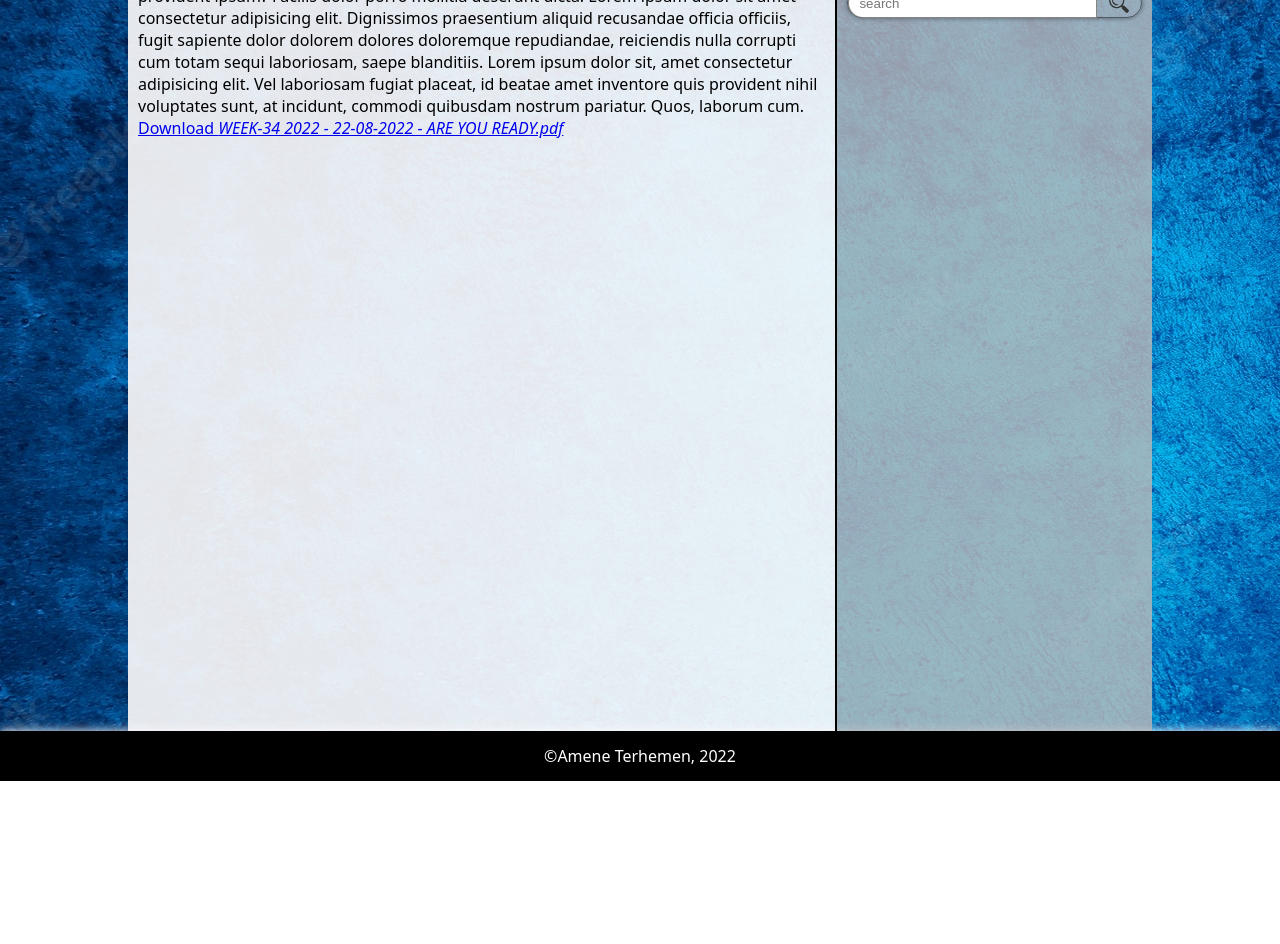
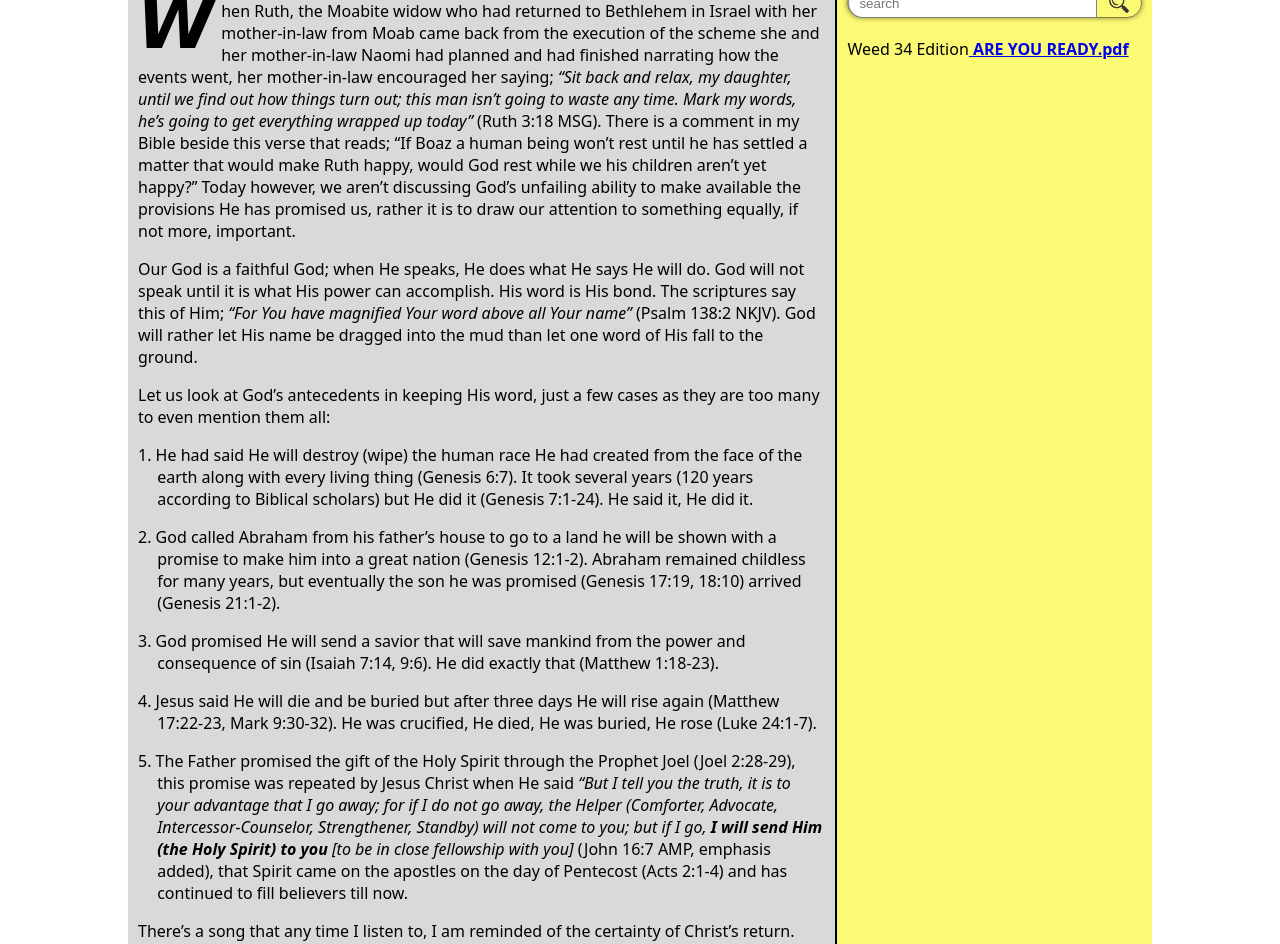
Before and after one commit to Ameneterh/starlight-online, a plain HTML site: page index.html in a window 1280 px wide. Shown: the part 130-1074 px from the top of the page. Before the commit the page ends 911 px from the top, so only its background shows below. Drawn offline with Linux system fonts and the light colour scheme.

Commit message:
Made changes to index.html and styles.css

```diff
--- a/index.html
+++ b/index.html
@@ -41,10 +41,39 @@
         </header>
 
         <main>
-            <div id="content">Lorem ipsum dolor, sit amet consectetur adipisicing elit. Nostrum incidunt corporis perspiciatis distinctio? Doloribus libero natus dolor impedit facilis, a qui assumenda provident ipsum? Facilis dolor porro mollitia deserunt dicta. Lorem ipsum dolor sit amet consectetur adipisicing elit. Dignissimos praesentium aliquid recusandae officia officiis, fugit sapiente dolor dolorem dolores doloremque repudiandae, reiciendis nulla corrupti cum totam sequi laboriosam, saepe blanditiis. Lorem ipsum dolor sit, amet consectetur adipisicing elit. Vel laboriosam fugiat placeat, id beatae amet inventore quis provident nihil voluptates sunt, at incidunt, commodi quibusdam nostrum pariatur. Quos, laborum cum.
-                <p>
-                    <a href="/downloads/WEEK-34 2022 - 22-08-2022 - ARE YOU READY.pdf" download>Download <em>WEEK-34 2022 - 22-08-2022 - ARE YOU READY.pdf</em></a>
-                </p>
+            <div id="content">
+                <h1>Are you ready?</h1>
+<p><span class="drop-cap"><i>W</i></span>hen Ruth, the Moabite widow who had returned to Bethlehem in Israel with her mother-in-law from Moab came back from the execution of the scheme she and her mother-in-law Naomi had planned and had finished narrating how the events went, her mother-in-law encouraged her saying; <i>“Sit back and relax, my daughter, until we find out how things turn out; this man isn’t going to waste any time. Mark my words, he’s going to get everything wrapped up today”</i> (Ruth 3:18 MSG). There is a comment in my Bible beside this verse that reads; “If Boaz a human being won’t rest until he has settled a matter that would make Ruth happy, would God rest while we his children aren’t yet happy?” Today however, we aren’t discussing God’s unfailing ability to make available the provisions He has promised us, rather it is to draw our attention to something equally, if not more, important.</p>
+
+<p>Our God is a faithful God; when He speaks, He does what He says He will do. God will not speak until it is what His power can accomplish. His word is His bond. The scriptures say this of Him; <i>“For You have magnified Your word above all Your name” </i>(Psalm 138:2 NKJV). God will rather let His name be dragged into the mud than let one word of His fall to the ground.</p>
+
+<p>Let us look at God’s antecedents in keeping His word, just a few cases as they are too many to even mention them all:</p>
+<ol>
+<li>He had said He will destroy (wipe) the human race He had created from the face of the earth along with every living thing (Genesis 6:7). It took several years (120 years according to Biblical scholars) but He did it (Genesis 7:1-24). He said it, He did it.
+</li>
+
+<li>God called Abraham from his father’s house to go to a land he will be shown with a promise to make him into a great nation (Genesis 12:1-2). Abraham remained childless for many years, but eventually the son he was promised (Genesis 17:19, 18:10) arrived (Genesis 21:1-2).
+</li>
+
+<li>God promised He will send a savior that will save mankind from the power and consequence of sin (Isaiah 7:14, 9:6). He did exactly that (Matthew 1:18-23).
+</li>
+
+<li>Jesus said He will die and be buried but after three days He will rise again (Matthew 17:22-23, Mark 9:30-32). He was crucified, He died, He was buried, He rose (Luke 24:1-7).</li>
+
+<li>The Father promised the gift of the Holy Spirit through the Prophet Joel (Joel 2:28-29), this promise was repeated by Jesus Christ when He said <i>“But I tell you the truth, it is to your advantage that I go away; for if I do not go away, the Helper (Comforter, Advocate, Intercessor-Counselor, Strengthener, Standby) will not come to you; but if I go, <b>I will send Him (the Holy Spirit) to you</b> [to be in close fellowship with you]</i> (John 16:7 AMP, emphasis added), that Spirit came on the apostles on the day of Pentecost (Acts 2:1-4) and has continued to fill believers till now.
+</li>
+</ol>
+
+<p>There’s a song that any time I listen to, I am reminded of the certainty of Christ’s return. The chorus goes like this:</p>
+<blockquote cite="#">“You lived, You died, You said in three days You would rise, You did, You’re alive. You rule, You reign, You said You’re coming back gain. I know You will, all the earth will sing Your praises. All the earth will sing Your Praises.” (<i>All the Earth will sing your praises</i>; from <i><b>Offering of Worship</b></i> album (2003) by Paul Baloche).</blockquote>
+
+<p>Our God has maintained a track record of saying it and doing it. Therefore, if the Lord Jesus Christ has promised His return, then He will. He told the disciples and is now telling us; <i>“… I go to prepare a place for you. And if I go and prepare a place for you, <b>I will come again</b> and receive you to Myself; that where I am, there you may be also”</i> (John 14:2b-3 NKJV, emphasis added). Not only did Jesus promise to return, on the day of His ascension, two angels had this to say; <i>“… This [same] Jesus, who has been taken up from you into heaven, <b>will return in just the same way</b> as you have watched Him go into heaven”</i> (Acts 1:11 AMP). He promised His return, angels echoed it! He’s coming back.</p>
+
+<p>Friend, it’s been thousands of years since He promised His return, but judging from His antecedents, He is still coming. Are you ready? Now is the time to get the affairs of your life in order; His return will soon be upon us.</p>
+
+<p>Don’t just get ready, <b><i>live ready!</i></b></p>
+
+
             </div>
 
             <div id="sideBar">
@@ -55,10 +84,11 @@
                         <input type="text" id="search" placeholder="search" />
                         <button type="button" id="searchButton" onclick="clickMe()"></button>
                     </div>
-
-
                 </form>
 
+                <div class="downloadables">
+                    <p>Weed 34 Edition<a href="/downloads/WEEK-34 2022 - 22-08-2022 - ARE YOU READY.pdf"> <b>ARE YOU READY.pdf</p></a></p>
+                </div>
             </div>
         </main>
 
--- a/styles.css
+++ b/styles.css
@@ -10,7 +10,7 @@ html {
 }
 
 body {
-    background: url(images/bground.jpg);
+    /* background: url(images/bground.jpg); */
     background-size: stretch;
 }
 
@@ -23,7 +23,6 @@ body {
     display: flex;
     flex-direction: row;
     align-items: center;
-    /* justify-content: space-around; */
     background-color: white;
     width: 100%;
     height: 60px;
@@ -39,10 +38,6 @@ body {
 }
 
 /* Start of dropdown CSS */
-
-/* nav {
-    background-color: #1289dd;
-} */
 
 #no-color {
     background-color: white;
@@ -145,7 +140,7 @@ main {
 
 #content {
     padding: 10px;
-    background-color: rgba(253, 251, 251, 0.904);
+    background-color: rgba(214, 214, 214, 0.904);
     flex-direction: row;
     align-items: center;
     justify-content: center;
@@ -154,15 +149,58 @@ main {
     overflow: hidden;
 }
 
+blockquote {
+    margin-top: 1em;
+    margin-bottom: 1em;
+    margin-left: 10%;
+    margin-right: 10%;
+}
+
+#content p {
+    padding-top: 1em;
+}
+
+#content ol {
+    list-style-position: inside;
+    padding: 0;
+    margin: 0;
+}
+
+li {
+    margin: 0;
+    padding: 0;
+    text-indent: -1.2em;
+    margin-left: 1.2em;
+    padding-top: 1em;
+}
+
+.drop-cap {
+    font-family: cursive;
+    padding-left: 5px;
+    padding-right: 5px;
+    float: left;
+    position: relative;
+    top: -0.25em;
+    margin-bottom: -0.5em;
+    margin-left: -6px;
+    margin-right: 2px;
+    font-size: 70px;
+    font-weight: bold;
+}
+
 #sideBar {
     padding: 10px;
     border-left: 2px solid black;
-    background-color: rgba(190, 186, 186, 0.783);
+    background-color: rgba(251, 248, 78, 0.783);
     flex-direction: row;
     align-items: center;
     justify-content: center;
     width: 30%;
     /* height: 800px; */
+}
+
+.downloadables {
+    margin-top: 20px;
 }
 
 footer {
```
